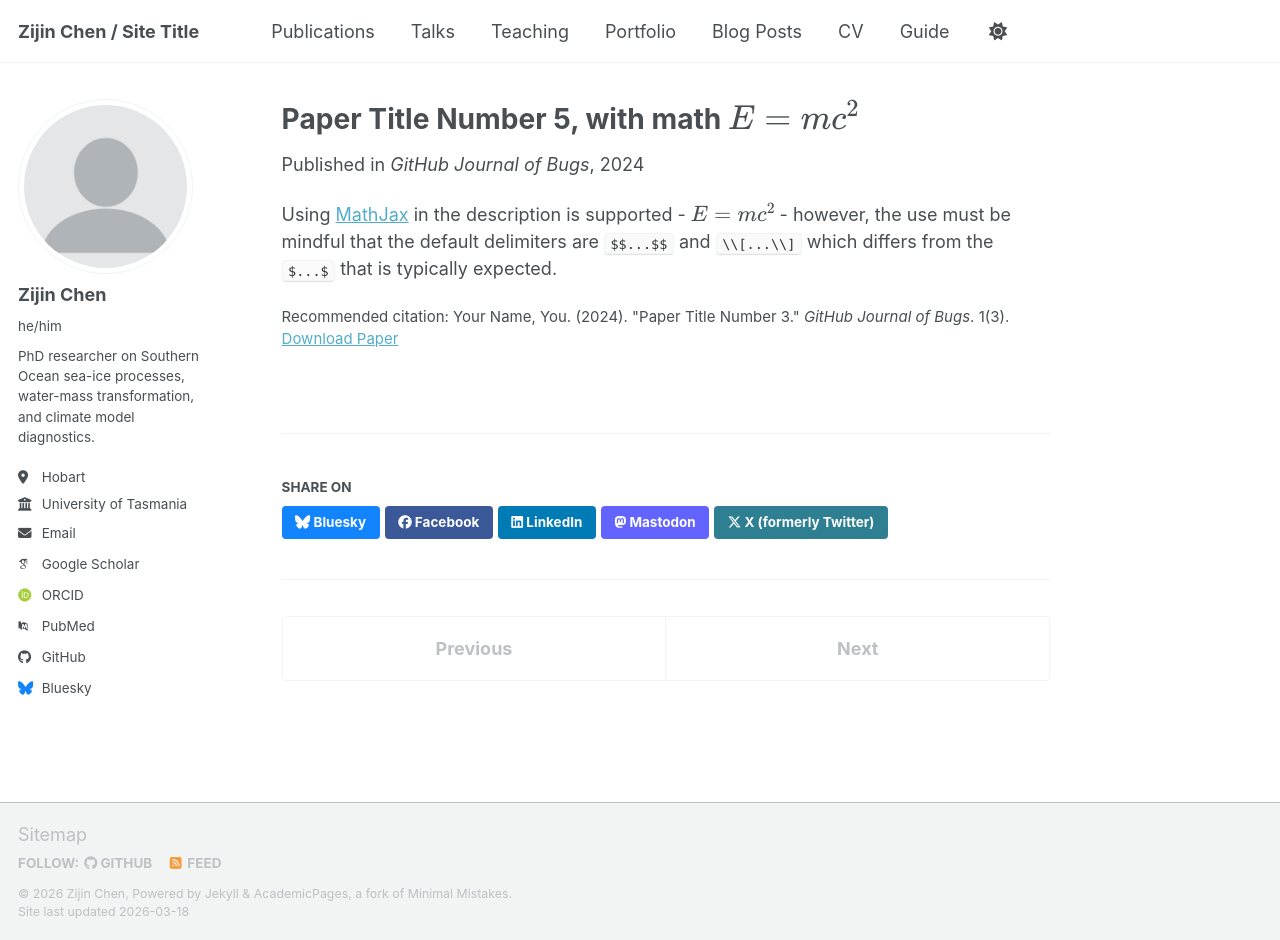
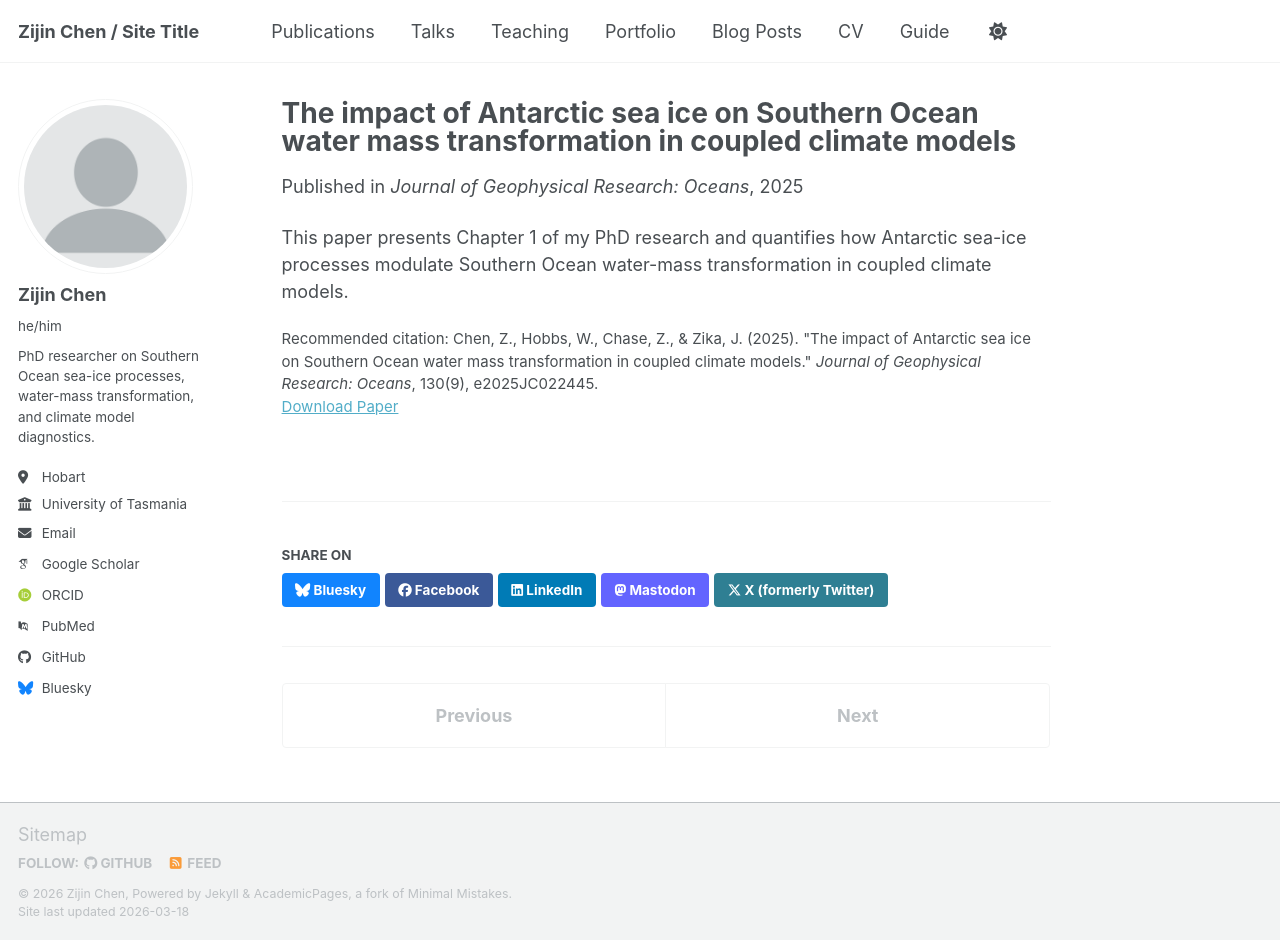
Before and after one commit to ZJhin/CV, a Jekyll site: the page built from _publications/2025-06-08-paper-title-number-5.md, in a window 1280 px wide and 940 px high. Built offline with Jekyll 4.4.1, drawn with Linux system fonts in a browser that asks for light colours; some web fonts are replaced; a script bundle is joined from its source files by our own code; library files that are not in the unit come from our copies.

Commit message:
Add publication details to CV

```diff
--- a/_publications/2025-06-08-paper-title-number-5.md
+++ b/_publications/2025-06-08-paper-title-number-5.md
@@ -1,13 +1,12 @@
 ---
-title: "Paper Title Number 5, with math $$E=mc^2$$"
+title: "The impact of Antarctic sea ice on Southern Ocean water mass transformation in coupled climate models"
 collection: publications
-category: conferences
-permalink: /publication/2024-02-17-paper-title-number-4
-excerpt: 'This paper is about a famous math equation, $$E=mc^2$$'
-date: 2024-02-17
-venue: 'GitHub Journal of Bugs'
-paperurl: 'https://academicpages.github.io/files/paper3.pdf'
-citation: 'Your Name, You. (2024). &quot;Paper Title Number 3.&quot; <i>GitHub Journal of Bugs</i>. 1(3).'
+category: manuscripts
+permalink: /publication/2025-06-08-antarctic-sea-ice-water-mass-transformation
+excerpt: 'Published study on the role of Antarctic sea ice in Southern Ocean water-mass transformation across coupled climate models.'
+date: 2025-09-01
+venue: 'Journal of Geophysical Research: Oceans'
+paperurl: 'https://doi.org/10.1029/2025JC022445'
+citation: 'Chen, Z., Hobbs, W., Chase, Z., & Zika, J. (2025). &quot;The impact of Antarctic sea ice on Southern Ocean water mass transformation in coupled climate models.&quot; <i>Journal of Geophysical Research: Oceans</i>, 130(9), e2025JC022445.'
 ---
-
-Using [MathJax](https://www.mathjax.org/) in the description is supported - $$E=mc^2$$ - however, the use must be mindful that the default delimiters are `$$...$$` and `\\[...\\]` which differs from the `$...$` that is typically expected.
+This paper presents Chapter 1 of my PhD research and quantifies how Antarctic sea-ice processes modulate Southern Ocean water-mass transformation in coupled climate models.
```
Also changed, not shown: _data/cv.json (+15 -22 lines), _pages/cv.md (+3 -3 lines), _publications/2009-10-01-paper-title-number-1.md (deleted, +0 -14 lines), _publications/2010-10-01-paper-title-number-2.md (deleted, +0 -14 lines), _publications/2015-10-01-paper-title-number-3.md (+8 -10 lines), _publications/2024-02-17-paper-title-number-4.md (+9 -10 lines).
